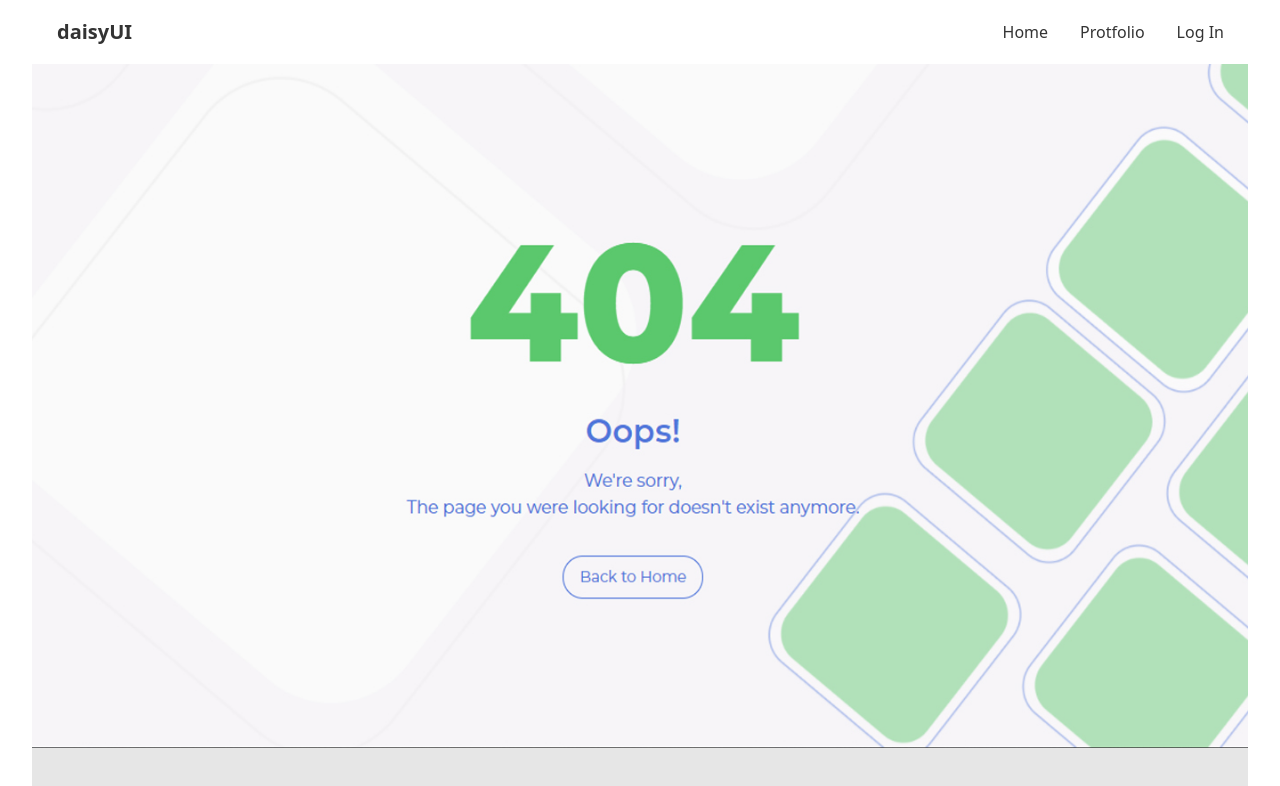
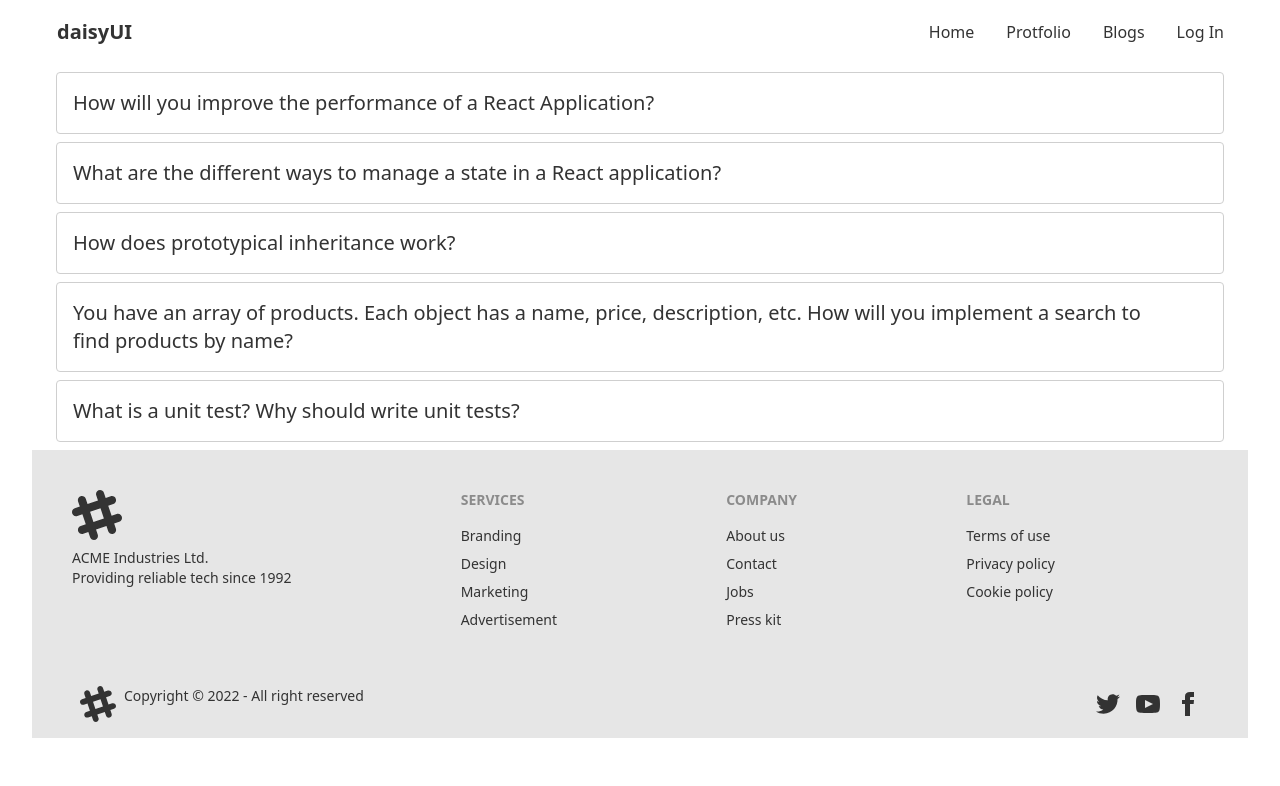
Before and after one commit to khalidumar29/masonary-manufactuerer-clinet, a React (Create React App) app: page /blogs in a window 1280 px wide. Shown: the top 786 px of the page. Built offline with nearby package versions, Linux system fonts and the light colour scheme.

Commit message:
blogs node

```diff
--- a/src/App.js
+++ b/src/App.js
@@ -8,6 +8,7 @@ import MyProtfolio from "./Pages/MyProtfolio/MyProtfolio";
 import Login from "./Pages/Login/Login";
 import SignUp from "./Pages/SignUp/SignUp";
 import NotFound from "./Pages/NotFound/NotFound";
+import Blogs from "./Pages/Blogs/Blogs";
 
 function App() {
   return (
@@ -18,6 +19,7 @@ function App() {
         <Route path='/login' element={<Login />}></Route>
         <Route path='/signUp' element={<SignUp />}></Route>
         <Route path='/myprotfolio' element={<MyProtfolio />}></Route>
+        <Route path='/blogs' element={<Blogs />}></Route>
         <Route path='/purchase' element={<Purchase />}></Route>
         <Route path='*' element={<NotFound />}></Route>
       </Routes>
--- /dev/null
+++ b/src/Pages/Blogs/Blogs.js
@@ -0,0 +1,99 @@
+import React from "react";
+
+const Blogs = () => {
+  const code = `const fruits = [
+    { name:"mango", price:10, description: "A mango is an edible stone fruit." },
+    { name:"banana", price:5, description: "A banana is an elongated, edible fruit." }
+    ];
+
+    let findFruits = fruits.find(fruit => fruit.name === 'mango');
+
+    console.log(findFruits);`;
+  return (
+    <div className="lg:mx-6 md:mx-6">
+      {/* question 1 */}
+      <div class=" collapse rounded border border-base-300 bg-base-100 my-2">
+        <input type="checkbox" />
+        <div class="collapse-title text-xl font-medium">
+          How will you improve the performance of a React Application?
+        </div>
+        <div class="collapse-content">
+          <ol className="list-decimal ml-6">
+            <li>Keeping component state local where necessary.</li>
+            <li>
+              {" "}
+              Memoizing React components to prevent unnecessary re-renders.
+            </li>
+            <li>
+              Code-splitting in React using dynamic import() Windowing or list
+              virtualization in React.
+            </li>
+            <li> Lazy loading images in React.</li>
+          </ol>{" "}
+        </div>
+      </div>
+      {/* question 2 */}
+      <div class=" collapse rounded border border-base-300 bg-base-100 my-2">
+        <input type="checkbox" />
+        <div class="collapse-title text-xl font-medium">
+          What are the different ways to manage a state in a React application?{" "}
+        </div>
+        <div class="collapse-content">
+          <p className="capitalize">the four kinds of react state to manage</p>
+          <ol className="list-decimal ml-6 capitalize">
+            <li>Local state</li>
+            <li>Golobal State </li>
+            <li>server state</li>
+            <li> url state</li>
+          </ol>{" "}
+        </div>
+      </div>
+      {/* question 3 */}
+      <div class=" collapse rounded border border-base-300 bg-base-100 my-2">
+        <input type="checkbox" />
+        <div class="collapse-title text-xl font-medium">
+          How does prototypical inheritance work?{" "}
+        </div>
+        <div class="collapse-content">
+          <p className="capitalize">
+            The Prototypal Inheritance is a feature in javascript used to add
+            methods and properties in objects. It is a method by which an object
+            can inherit the properties and methods of another object.
+            Traditionally, in order to get and set the [[Prototype]] of an
+            object, we use Object. getPrototypeOf and Object.
+          </p>
+        </div>
+      </div>
+      {/* question 4 */}
+      <div class=" collapse rounded border border-base-300 bg-base-100 my-2">
+        <input type="checkbox" />
+        <div class="collapse-title text-xl font-medium">
+          You have an array of products. Each object has a name, price,
+          description, etc. How will you implement a search to find products by
+          name?
+        </div>
+        <div class="collapse-content">
+          <p className="capitalize">{code}</p>
+        </div>
+      </div>
+      {/* question 5 */}
+      <div class=" collapse rounded border border-base-300 bg-base-100 my-2">
+        <input type="checkbox" />
+        <div class="collapse-title text-xl font-medium">
+          What is a unit test? Why should write unit tests?
+        </div>
+        <div class="collapse-content">
+          <p className="capitalize">
+            Unit tests are typically automated tests written and run by software
+            developers to ensure that a section of an application (known as the
+            "unit") meets its design and behaves as intended. In procedural
+            programming, a unit could be an entire module, but it is more
+            commonly an individual function or procedure.
+          </p>
+        </div>
+      </div>
+    </div>
+  );
+};
+
+export default Blogs;
--- a/src/Shared/Navbar/Navbar.js
+++ b/src/Shared/Navbar/Navbar.js
@@ -9,6 +9,9 @@ const Navbar = () => {
       </li>
       <li>
         <Link to={"/myprotfolio"}>Protfolio</Link>
+      </li>
+      <li>
+        <Link to={"/blogs"}>Blogs</Link>
       </li>
       <li>
         <Link to={"/login"}>Log In</Link>
```
Also changed, not shown: 1 other file (tests, documents, lock files or other folders).
